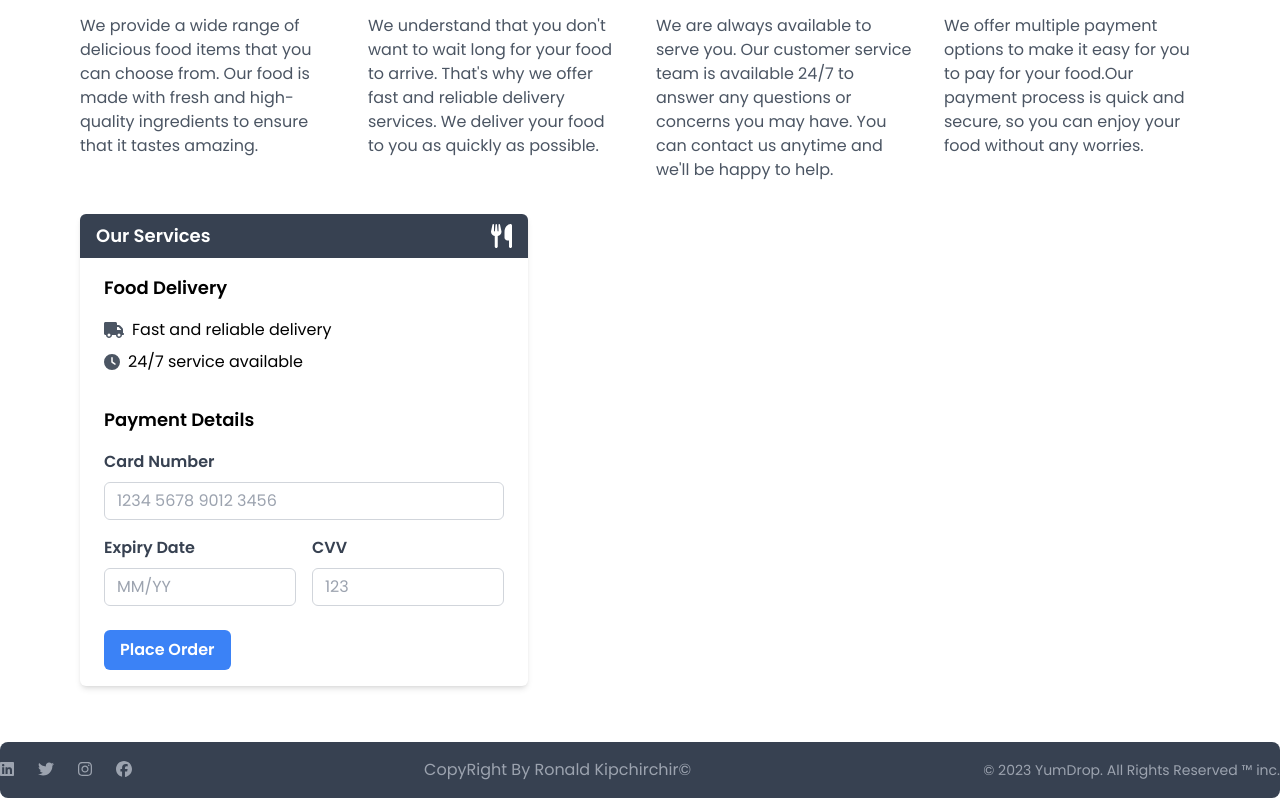
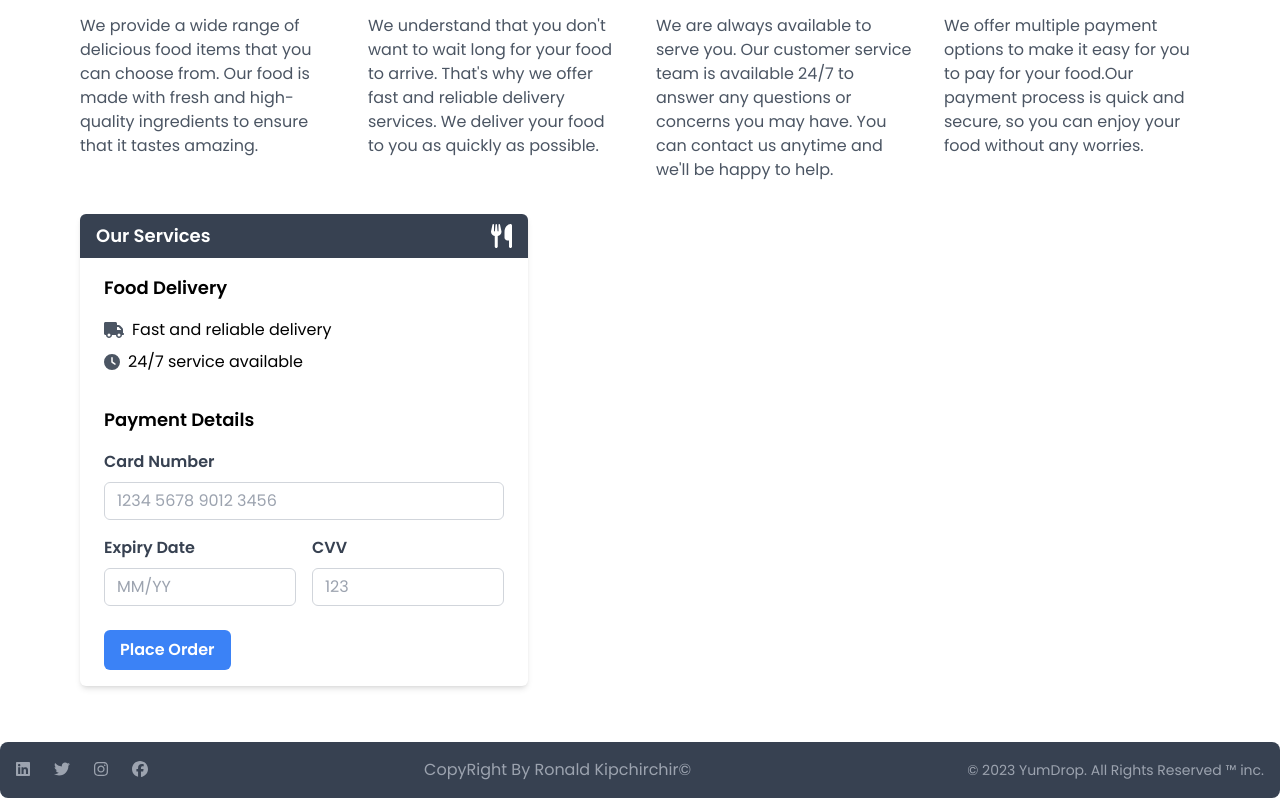
Before and after one commit to McRonaah/YumDrop, a React (Create React App) app: page /services in a window 1280 px wide. Shown: the part 262-1060 px from the top of the page. Built offline with nearby package versions, Linux system fonts and the light colour scheme; no server answers; the database is empty.

Commit message:
footer padding :mug:

```diff
--- a/src/components/Footer.jsx
+++ b/src/components/Footer.jsx
@@ -4,7 +4,7 @@ import { faLinkedin, faTwitter, faInstagram, faFacebook } from '@fortawesome/fre
 
 const Footer = () => {
   return (
-    <footer className="bg-gray-700 text-gray-400 py-4 rounded-lg">
+    <footer className="bg-gray-700 text-gray-400 py-4 rounded-lg lg:p-4">
     <div className="container mx-auto flex justify-between items-center">
       <div className="social-media-icons flex space-x-6">
         <a href="https://www.linkedin.com/in/ronald-kipchirchir-034983246/" target="_blank" rel="noopener noreferrer">
```
Also changed, not shown: src/components/About.jsx (+6 -5 lines).
